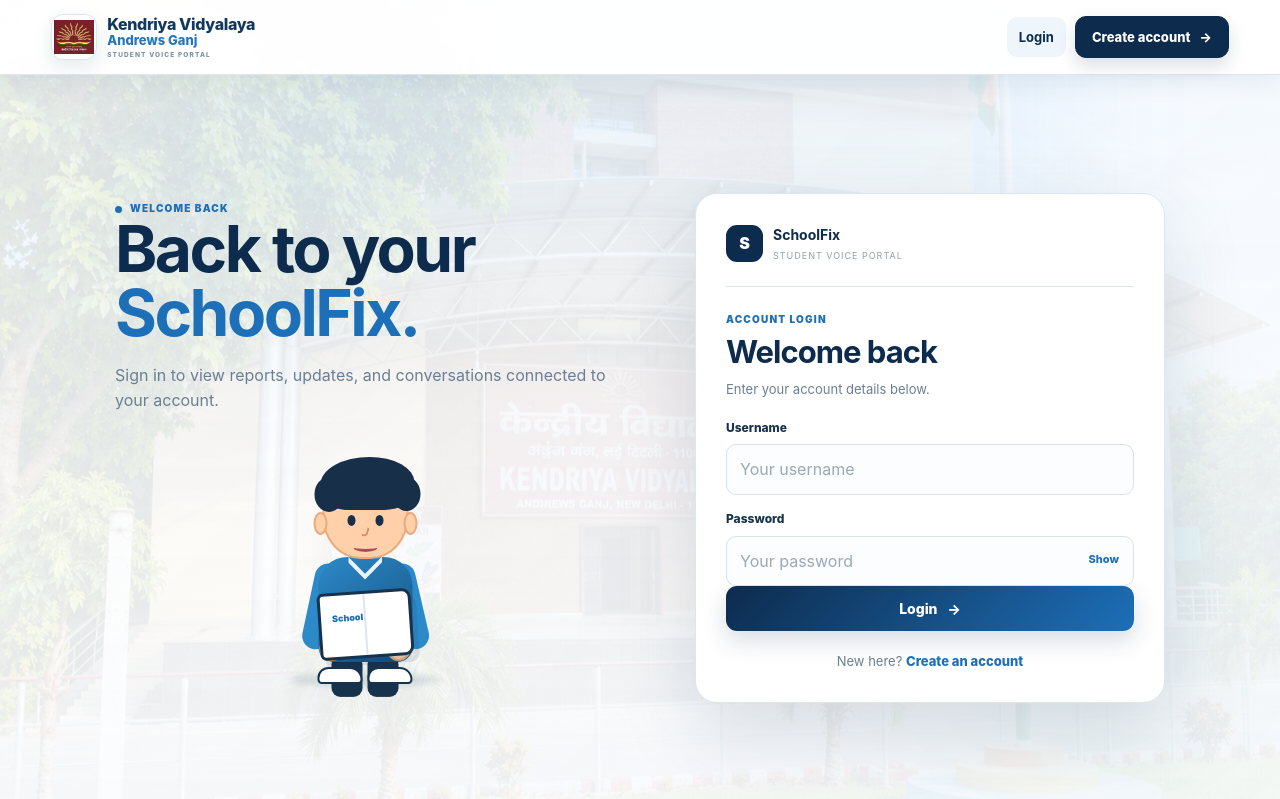
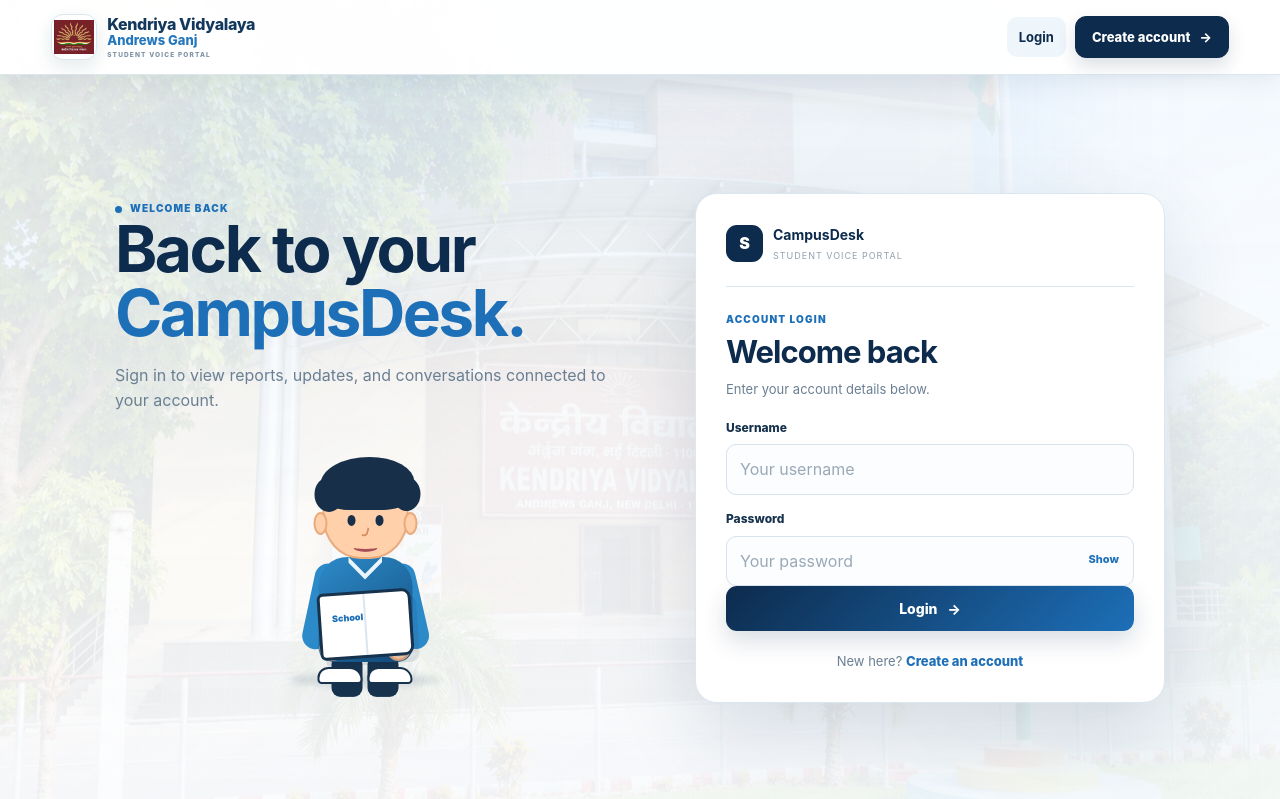
Before and after one commit to Chinmay012421/Voice4Students, a Flask app: page /login in a window 1280 px wide. Shown: the top 799 px of the page. Run offline with Flask 3, Linux system fonts and the light colour scheme; parts of the project's set-up code (start-up, migrations or seed data) failed here and were passed over.

Commit message:
Change 'SchoolFix' to 'CampusDesk' in login.html

```diff
--- a/templates/login.html
+++ b/templates/login.html
@@ -19,7 +19,7 @@
 
         <h1>
             Back to your<br>
-            <strong>SchoolFix.</strong>
+            <strong>CampusDesk.</strong>
         </h1>
 
         <p>
@@ -127,7 +127,7 @@
             <div>
 
                 <strong>
-                    SchoolFix
+                    CampusDesk
                 </strong>
 
                 <small>
```
